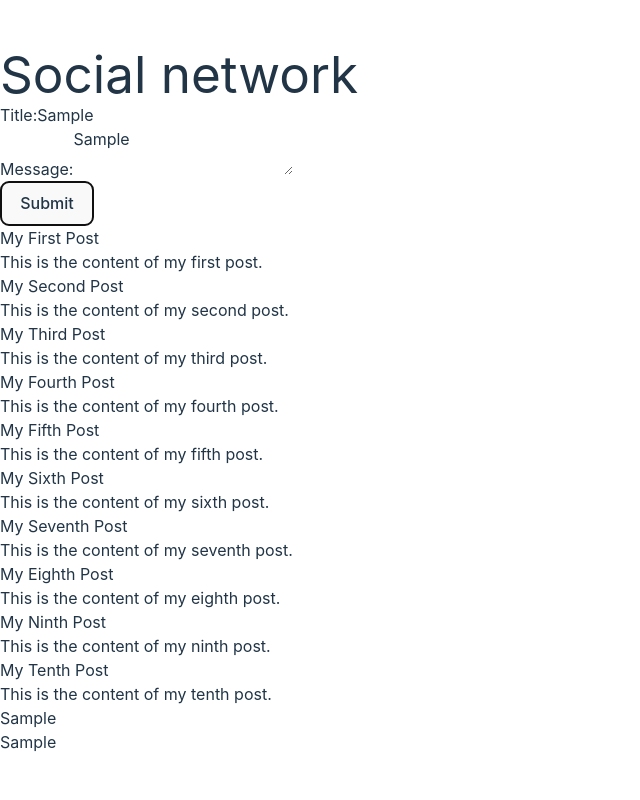
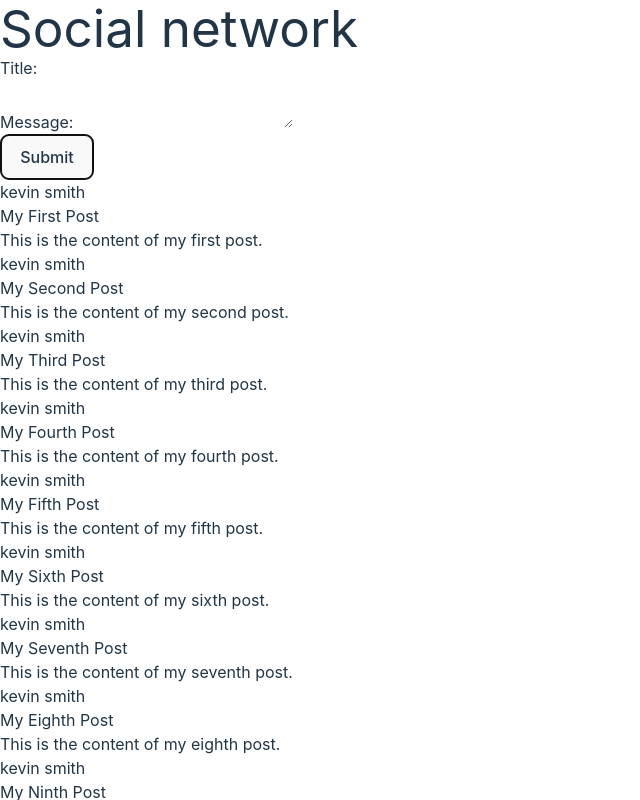
Before and after one commit to YannisOuld/SocialNetwork, a Vue app: page / in a window 1280 px wide. Both pictures are taken after typing "Sample", "Sample" into the empty fields and a click on the button "Submit". Shown: the top 800 px of the page, without its empty margins (0-640 px from the left). Built offline with nearby package versions, Linux system fonts and the light colour scheme.

Commit message:
adding delete post

```diff
--- a/src/App.vue
+++ b/src/App.vue
@@ -4,50 +4,97 @@ import Post from "./components/Post.vue";
 import { ref } from "vue";
 
 const arr = ref([
-  { title: "My First Post", message: "This is the content of my first post." },
   {
+    id: 1,
+    title: "My First Post",
+    user: { id: 1, firstname: "kevin", lastname: "smith" },
+    message: "This is the content of my first post.",
+  },
+  {
+    id: 2,
     title: "My Second Post",
     message: "This is the content of my second post.",
+    user: { id: 1, firstname: "kevin", lastname: "smith" },
   },
-  { title: "My Third Post", message: "This is the content of my third post." },
   {
+    id: 3,
+    title: "My Third Post",
+    user: { id: 1, firstname: "kevin", lastname: "smith" },
+    message: "This is the content of my third post.",
+  },
+  {
+    id: 4,
     title: "My Fourth Post",
+    user: { id: 1, firstname: "kevin", lastname: "smith" },
     message: "This is the content of my fourth post.",
   },
-  { title: "My Fifth Post", message: "This is the content of my fifth post." },
   {
+    id: 5,
+    title: "My Fifth Post",
+    user: { id: 1, firstname: "kevin", lastname: "smith" },
+    message: "This is the content of my fifth post.",
+  },
+  {
+    id: 6,
     title: "My Sixth Post",
+    user: { id: 1, firstname: "kevin", lastname: "smith" },
     message: "This is the content of my sixth post.",
   },
   {
+    id: 7,
     title: "My Seventh Post",
+    user: { id: 1, firstname: "kevin", lastname: "smith" },
     message: "This is the content of my seventh post.",
   },
   {
+    id: 8,
     title: "My Eighth Post",
+    user: { id: 1, firstname: "kevin", lastname: "smith" },
     message: "This is the content of my eighth post.",
   },
-  { title: "My Ninth Post", message: "This is the content of my ninth post." },
   {
+    id: 9,
+    title: "My Ninth Post",
+    user: { id: 1, firstname: "kevin", lastname: "smith" },
+    message: "This is the content of my ninth post.",
+  },
+  {
+    id: 10,
     title: "My Tenth Post",
+    user: { id: 1, firstname: "kevin", lastname: "smith" },
     message: "This is the content of my tenth post.",
   },
 ]);
+const user = { id: 2, firstname: "jack", lastname: "black" };
+
+let lastId = ref(arr.value[arr.value.length - 1].id);
+console.log(lastId.value);
 </script>
 
 <template>
   <div className="flex flex-col w-full justify-center items-center h-full">
     <h1>Social network</h1>
-    <Postform @addArray="(formdata) => arr.push(formdata)" />
+    <Postform
+      @addArray="(formdata) => arr.push(formdata)"
+      :user="user"
+      :lastId="lastId"
+    />
     <ul
       className="flex flex-col overflow-y-auto h-96  w-2/4 justify-center items-center border-2 border-black rounded-md"
     >
       <li
         className="m-5 border-2 border-black bg-slate-300 p-6 rounded-md w-3/4"
         v-for="post in arr"
-        :key="post.title"
+        :key="post.id"
       >
-        <Post :title="post.title" :message="post.message" />
+        <Post
+          @deletePost="(post) => arr.filter((p) => p.title !== post.title)"
+          :id="post.id"
+          :user="post.user"
+          :title="post.title"
+          :message="post.message"
+          :currentUser="user.id"
+        />
       </li>
     </ul>
   </div>
--- a/src/components/Post.vue
+++ b/src/components/Post.vue
@@ -1,13 +1,28 @@
 <template>
   <div className="bg-white rounded-lg">
-    <h2 className=" font-extrabold ">{{ post.title }}</h2>
-    <p>{{ post.message }}</p>
+    <div>
+      <span>{{ post.user.firstname + " " + post.user.lastname }}</span>
+      <div>
+        <h2 className=" font-extrabold ">{{ post.title }}</h2>
+        <p>{{ post.message }}</p>
+      </div>
+    </div>
+    <button
+      v-if="currentUser == post.user.id"
+      @click="emit('deletePost', post)"
+      className="rounded-full bg-red-600 font-bold text-white px-4 py-2"
+    >
+      x
+    </button>
   </div>
 </template>
 
 <script setup>
+const emit = defineEmits(["deletePost"]);
 const post = defineProps({
   title: String,
   message: String,
+  user: Object,
+  currentUser: Number,
 });
 </script>
--- a/src/components/Postform.vue
+++ b/src/components/Postform.vue
@@ -25,6 +25,12 @@
 import { ref } from "vue";
 
 const emit = defineEmits(["addArray"]);
+const props = defineProps({
+  user: Object,
+  lastId: Number,
+});
+let id = ref(props.lastId + 1);
+
 const title = ref(null);
 const message = ref(null);
 
@@ -32,8 +38,11 @@ function submitForm() {
   const formData = {
     title: "",
     message: "",
+    user: props.user,
+    id: null,
   };
-
+  console.log(id.value);
+  formData.id = id;
   if (title.value != null) {
     formData.title = title.value;
   }
@@ -45,6 +54,9 @@ function submitForm() {
     return alert("Please fill out all fields!");
   }
 
+  title.value = null;
+  message.value = null;
+
   return emit("addArray", formData);
 }
 </script>
```
